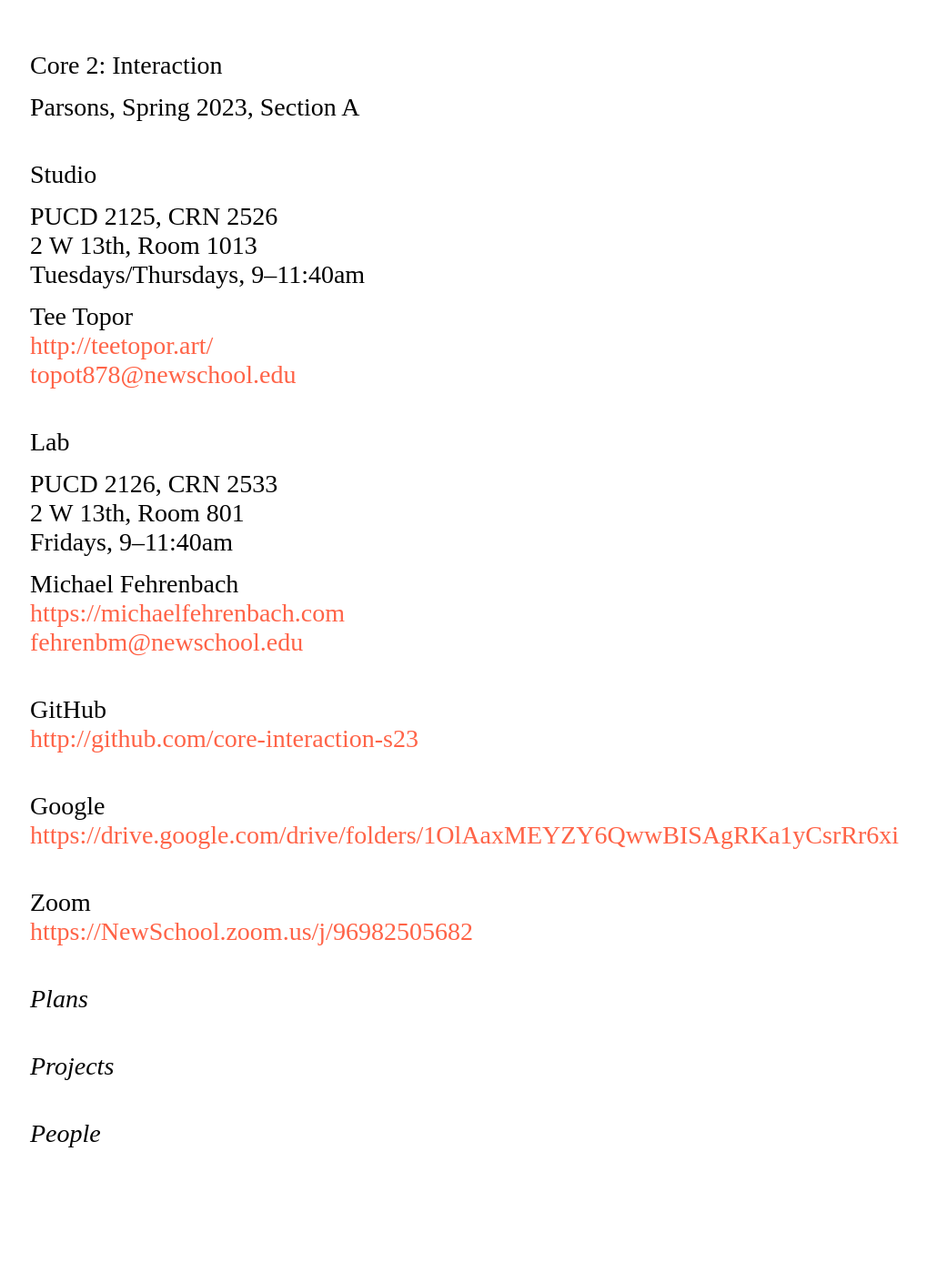
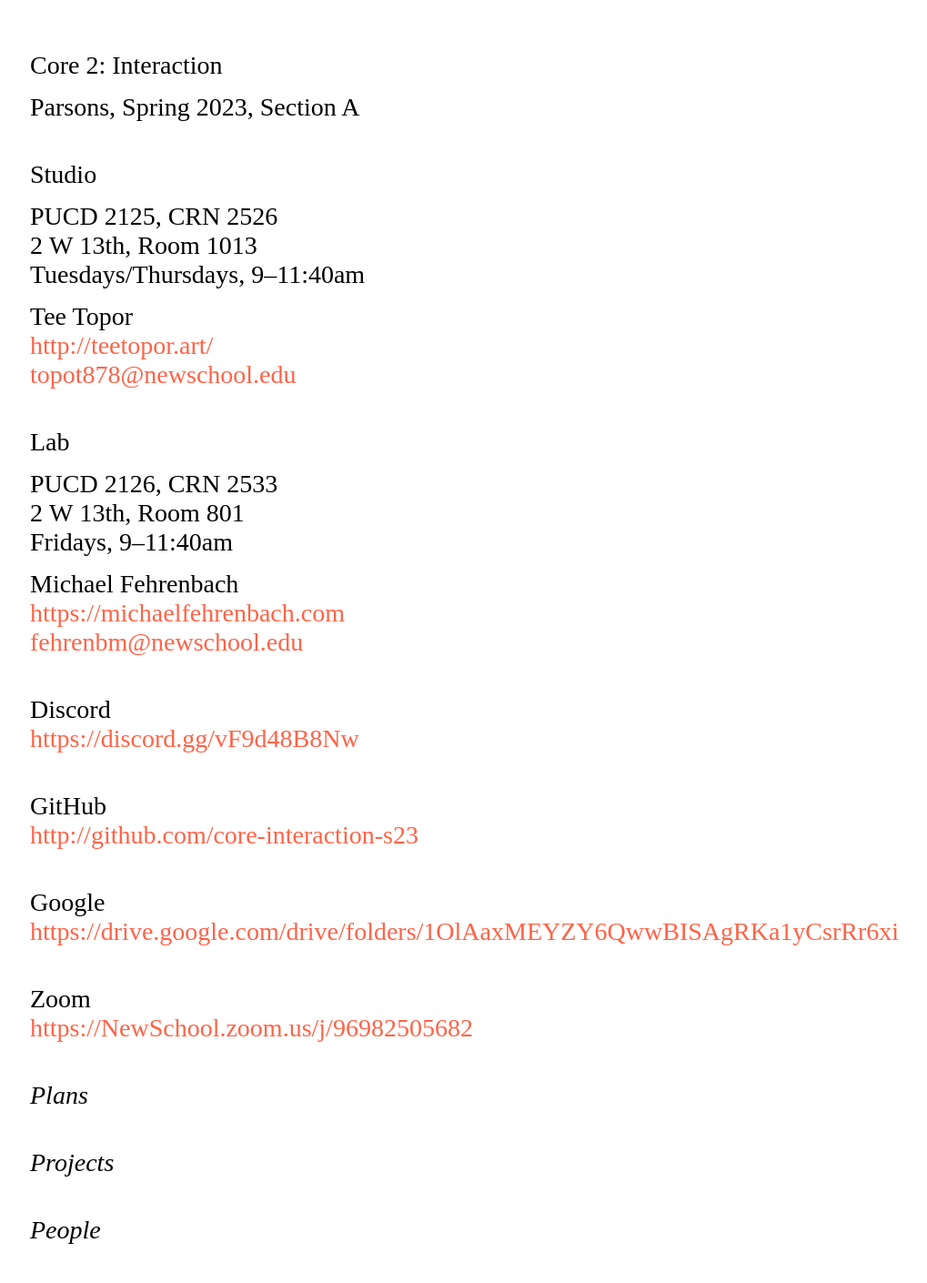
Before and after one commit to core-interaction-s23/core-interaction-s23.github.io, a Jekyll site: the page built from index.html, in a window 1280 px wide. Shown: the whole page at 91% size, without its empty margins (9-1028 px from the left). Built offline with Jekyll 4.4.1, drawn with Linux system fonts in a browser that asks for light colours; before the commit the page ends 1304 px from its top, so only the background shows below that.

Commit message:
Add Discord link.

```diff
--- a/index.html
+++ b/index.html
@@ -21,12 +21,14 @@
       [https://michaelfehrenbach.com](https://michaelfehrenbach.com)
       [fehrenbm@newschool.edu](mailto:fehrenbm@newschool.edu)
 links:
+  - name: Discord
+    url:  https://discord.gg/vF9d48B8Nw
   - name: GitHub
-    url: http://github.com/core-interaction-s23
+    url:  http://github.com/core-interaction-s23
   - name: Google
-    url: https://drive.google.com/drive/folders/1OlAaxMEYZY6QwwBISAgRKa1yCsrRr6xi
+    url:  https://drive.google.com/drive/folders/1OlAaxMEYZY6QwwBISAgRKa1yCsrRr6xi
   - name: Zoom
-    url: https://NewSchool.zoom.us/j/96982505682
+    url:  https://NewSchool.zoom.us/j/96982505682
 ---
 
 
```
